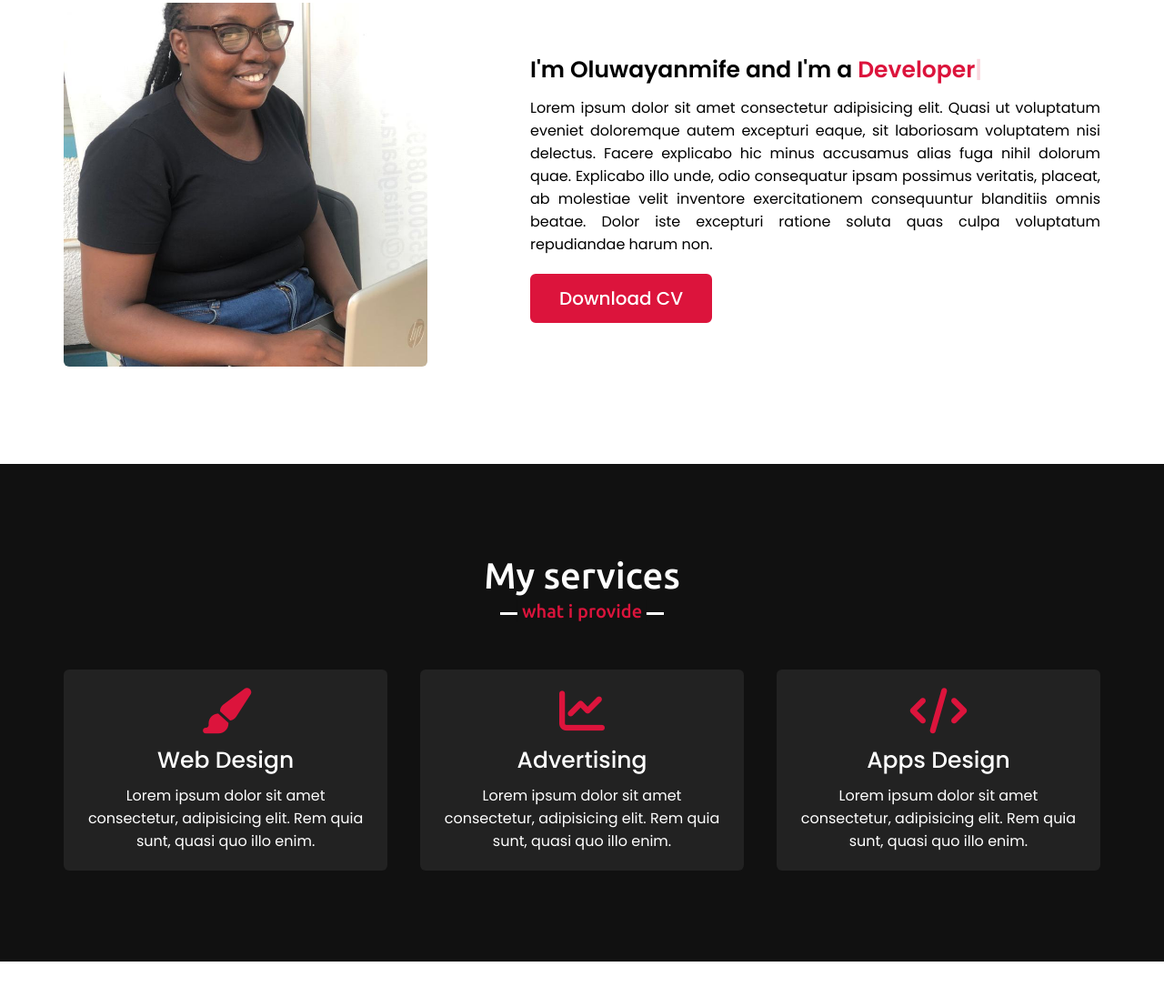
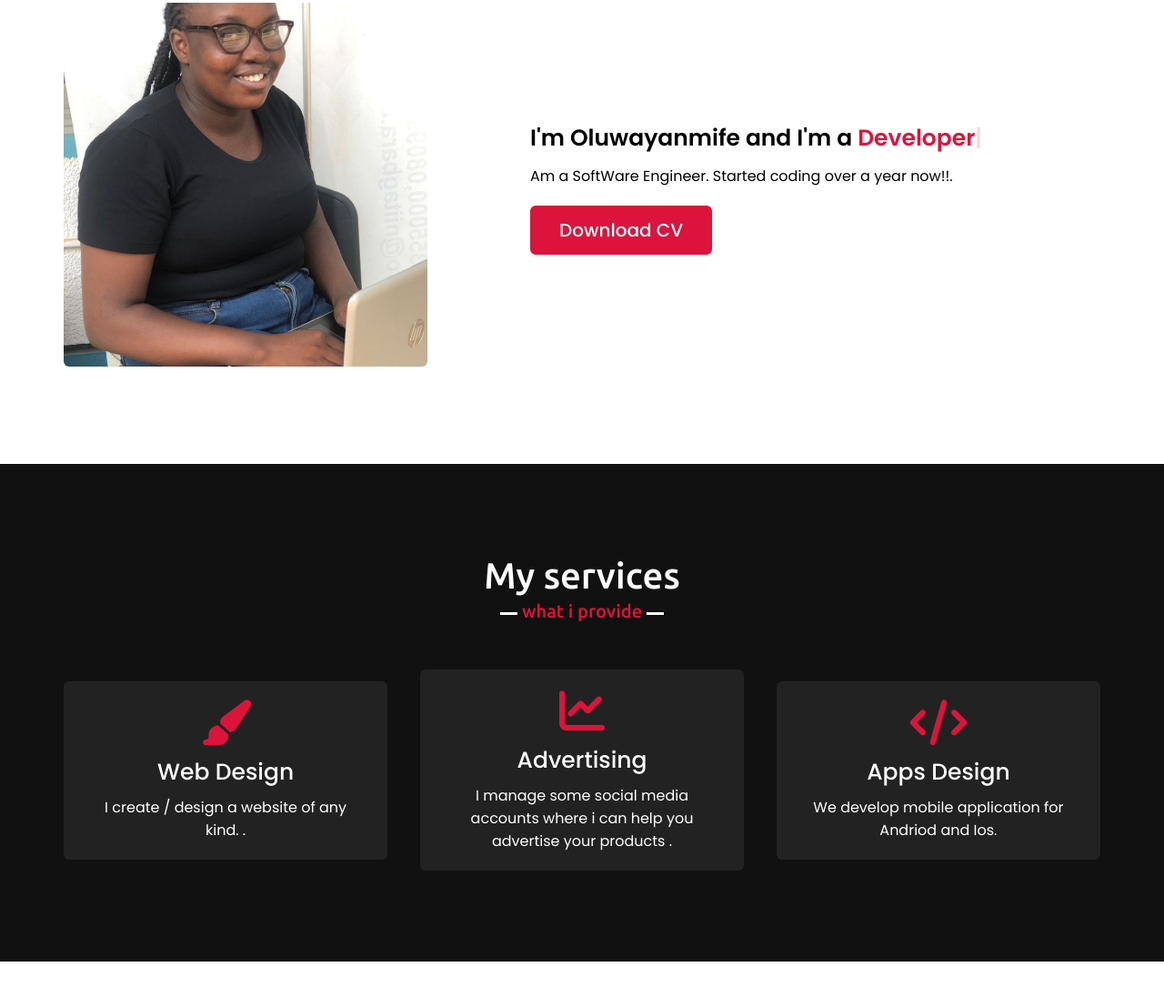
Before and after one commit to adeola541/MyWeb, a plain HTML site: page index.html in a window 1280 px wide. Shown: the part 1023-2119 px from the top of the page at 91% size. Drawn offline with nearby package versions, Linux system fonts and the light colour scheme.

Commit message:
Update index.html

```diff
--- a/index.html
+++ b/index.html
@@ -52,7 +52,7 @@
                     Adesina Oluwayanmife.J</div>
                 <div class="text-3">
                     And I'm a <span class="typing">Web Developer & Graphic Designer.</span></div>
-              <a href="adesinaoluwayanmife7@gmail.com">Hire me</a>
+              <a href="#">Hire me</a>
             </div>
         </div>
     </section>
@@ -70,11 +70,8 @@
                     <div class="text">
                         I'm Oluwayanmife and I'm a <span class="typing-2"></span></div>
                     <p>
-                        Lorem ipsum dolor sit amet consectetur adipisicing elit. Quasi ut voluptatum eveniet doloremque
-                        autem excepturi eaque, sit laboriosam voluptatem nisi delectus. Facere explicabo hic minus
-                        accusamus alias fuga nihil dolorum quae. Explicabo illo unde, odio consequatur ipsam possimus
-                        veritatis, placeat, ab molestiae velit inventore exercitationem consequuntur blanditiis omnis
-                        beatae. Dolor iste excepturi ratione soluta quas culpa voluptatum repudiandae harum non.</p>
+                        Am a SoftWare Engineer.
+                        Started coding over a year now!!.</p>
                     <a href="#">Download CV</a>
                 </div>
             </div>
@@ -92,9 +89,7 @@
                         <i class="fas fa-paint-brush"></i>
                         <div class="text">
                             Web Design</div>
-                        <p>
-                            Lorem ipsum dolor sit amet consectetur, adipisicing elit. Rem quia sunt, quasi quo illo
-                            enim.</p>
+                        <p>I create / design a website of any kind. .</p>
                     </div>
                 </div>
                 <div class="card">
@@ -103,8 +98,7 @@
                         <div class="text">
                             Advertising</div>
                         <p>
-                            Lorem ipsum dolor sit amet consectetur, adipisicing elit. Rem quia sunt, quasi quo illo
-                            enim.</p>
+                            I manage some social media accounts where i can help you advertise your products .</p>
                     </div>
                 </div>
                 <div class="card">
@@ -113,8 +107,7 @@
                         <div class="text">
                             Apps Design</div>
                         <p>
-                            Lorem ipsum dolor sit amet consectetur, adipisicing elit. Rem quia sunt, quasi quo illo
-                            enim.</p>
+                            We develop mobile application for Andriod and Ios.</p>
                     </div>
                 </div>
             </div>
```
